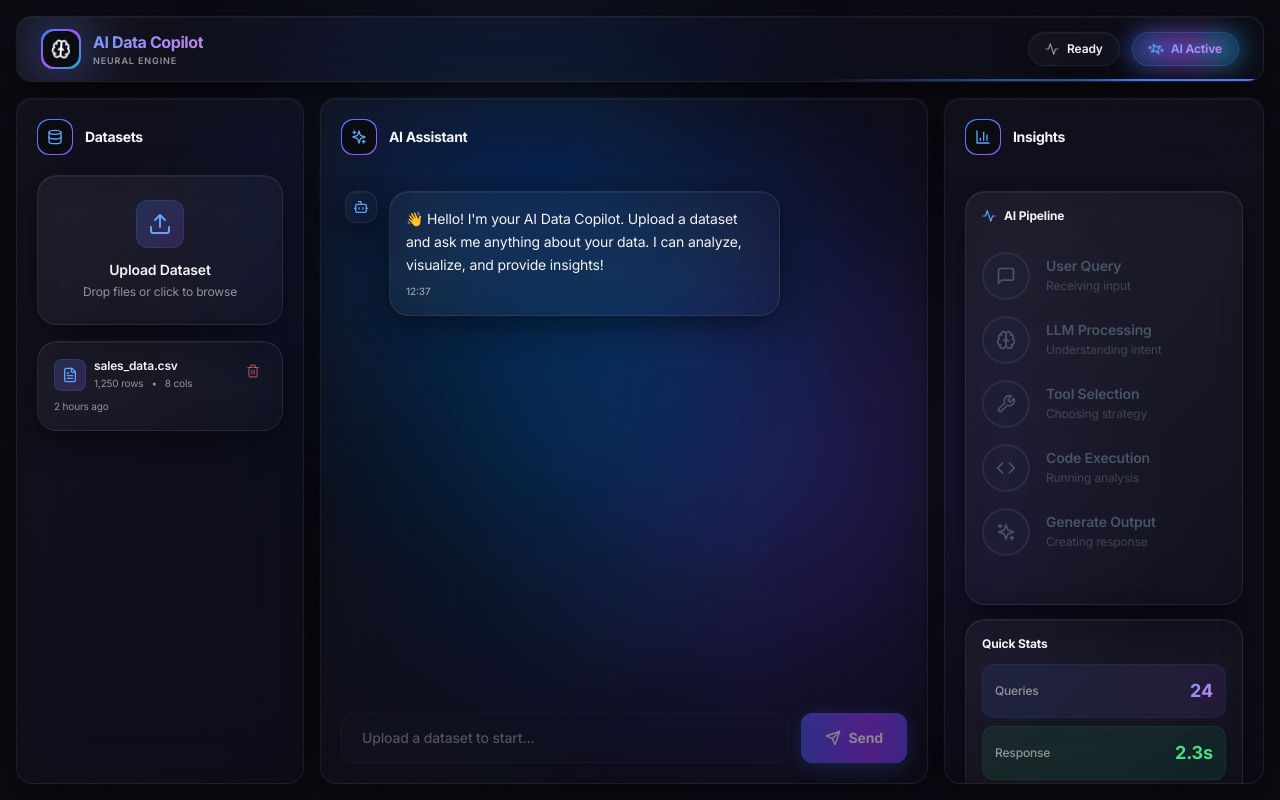
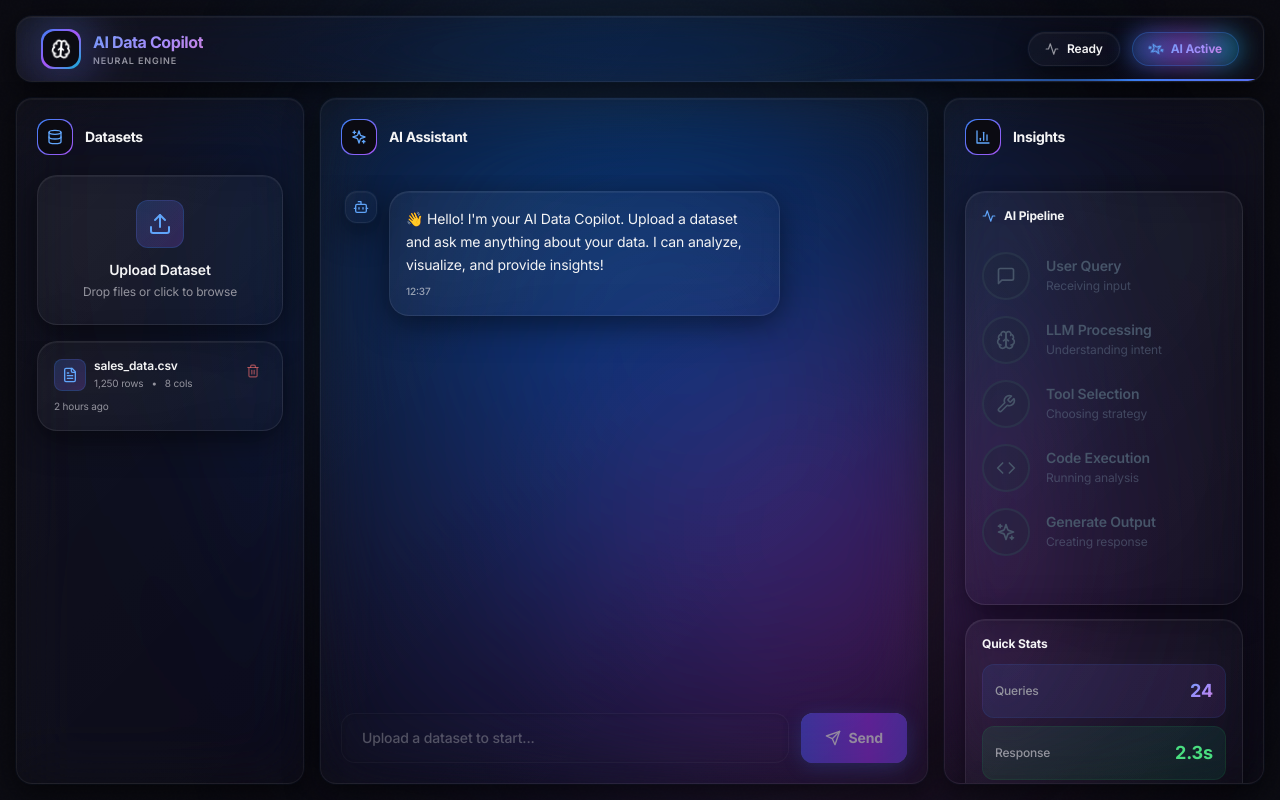
Before and after one commit to Prajwal0422/AI-Copilot-for-Data-Analysis, a Next.js app in the folder frontend/: page / in a window 1280 px wide. Built offline with nearby package versions, Linux system fonts and the light colour scheme.

Commit message:
feat: add dynamic floating orbs with smooth animations

```diff
--- a/frontend/app/layout.tsx
+++ b/frontend/app/layout.tsx
@@ -20,9 +20,10 @@ export default function RootLayout({
         <div className="min-h-screen bg-[#0B0B12] relative overflow-hidden">
           {/* Animated gradient orbs */}
           <div className="absolute inset-0 overflow-hidden pointer-events-none">
-            <div className="absolute top-0 left-1/4 w-96 h-96 bg-blue-500/20 rounded-full blur-[120px] animate-pulse" />
-            <div className="absolute top-1/3 right-1/4 w-96 h-96 bg-purple-500/20 rounded-full blur-[120px] animate-pulse" style={{ animationDelay: '1s' }} />
-            <div className="absolute bottom-1/4 left-1/3 w-96 h-96 bg-cyan-500/20 rounded-full blur-[120px] animate-pulse" style={{ animationDelay: '2s' }} />
+            <div className="absolute top-0 left-1/4 w-[500px] h-[500px] bg-blue-500/20 rounded-full blur-[140px] animate-float-slow" />
+            <div className="absolute top-1/3 right-1/4 w-[500px] h-[500px] bg-purple-500/20 rounded-full blur-[140px] animate-float-slow" style={{ animationDelay: '2s', animationDuration: '25s' }} />
+            <div className="absolute bottom-1/4 left-1/3 w-[500px] h-[500px] bg-cyan-500/15 rounded-full blur-[140px] animate-float-slow" style={{ animationDelay: '4s', animationDuration: '30s' }} />
+            <div className="absolute top-1/2 left-1/2 w-[400px] h-[400px] bg-pink-500/10 rounded-full blur-[120px] animate-float-slow" style={{ animationDelay: '1s', animationDuration: '22s' }} />
           </div>
 
           {/* Noise texture */}
--- a/frontend/tailwind.config.ts
+++ b/frontend/tailwind.config.ts
@@ -41,6 +41,7 @@ const config: Config = {
       animation: {
         "pulse-slow": "pulse 3s cubic-bezier(0.4, 0, 0.6, 1) infinite",
         "float": "float 3s ease-in-out infinite",
+        "float-slow": "floatSlow 20s ease-in-out infinite",
         "glow": "glow 2s ease-in-out infinite alternate",
         "shimmer": "shimmer 2s linear infinite",
         "gradient": "gradient 8s linear infinite",
@@ -52,6 +53,12 @@ const config: Config = {
         float: {
           "0%, 100%": { transform: "translateY(0px)" },
           "50%": { transform: "translateY(-10px)" },
+        },
+        floatSlow: {
+          "0%, 100%": { transform: "translate(0, 0) scale(1)" },
+          "25%": { transform: "translate(30px, -30px) scale(1.05)" },
+          "50%": { transform: "translate(-20px, 20px) scale(0.95)" },
+          "75%": { transform: "translate(20px, 30px) scale(1.02)" },
         },
         glow: {
           "0%": { boxShadow: "0 0 20px rgba(59, 130, 246, 0.5)" },
```
